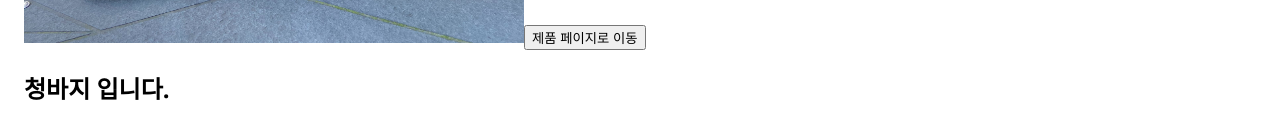
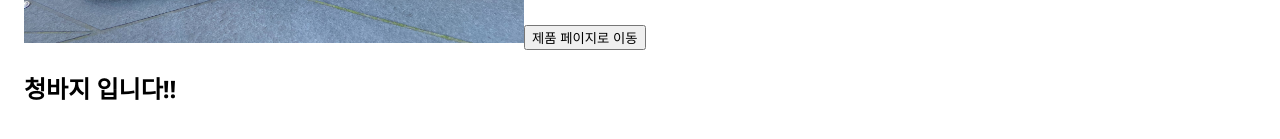
Before and after one commit to hyeon318/note, a Next.js app: page /products/1234 in a window 1280 px wide. Shown: the part 639-778 px from the top of the page. Built offline with nearby package versions, Linux system fonts and the light colour scheme.

Commit message:
deploy 테스트

```diff
--- a/src/app/products/[slug]/page.tsx
+++ b/src/app/products/[slug]/page.tsx
@@ -30,7 +30,7 @@ export default async function ProductPage({params : {slug}}: Props) {
   {/* <Image loader={productsImageLoader} src={product.image} width={500} alt={product.name}/> */}
   <Image src={`/images/${product.image}`} alt={product.name} width={500} height={500}/>
   <GoProductsButton />
-  <h1>{product.name} 입니다.</h1>
+  <h1>{product.name} 입니다!!</h1>
 </>
 }
 
```
